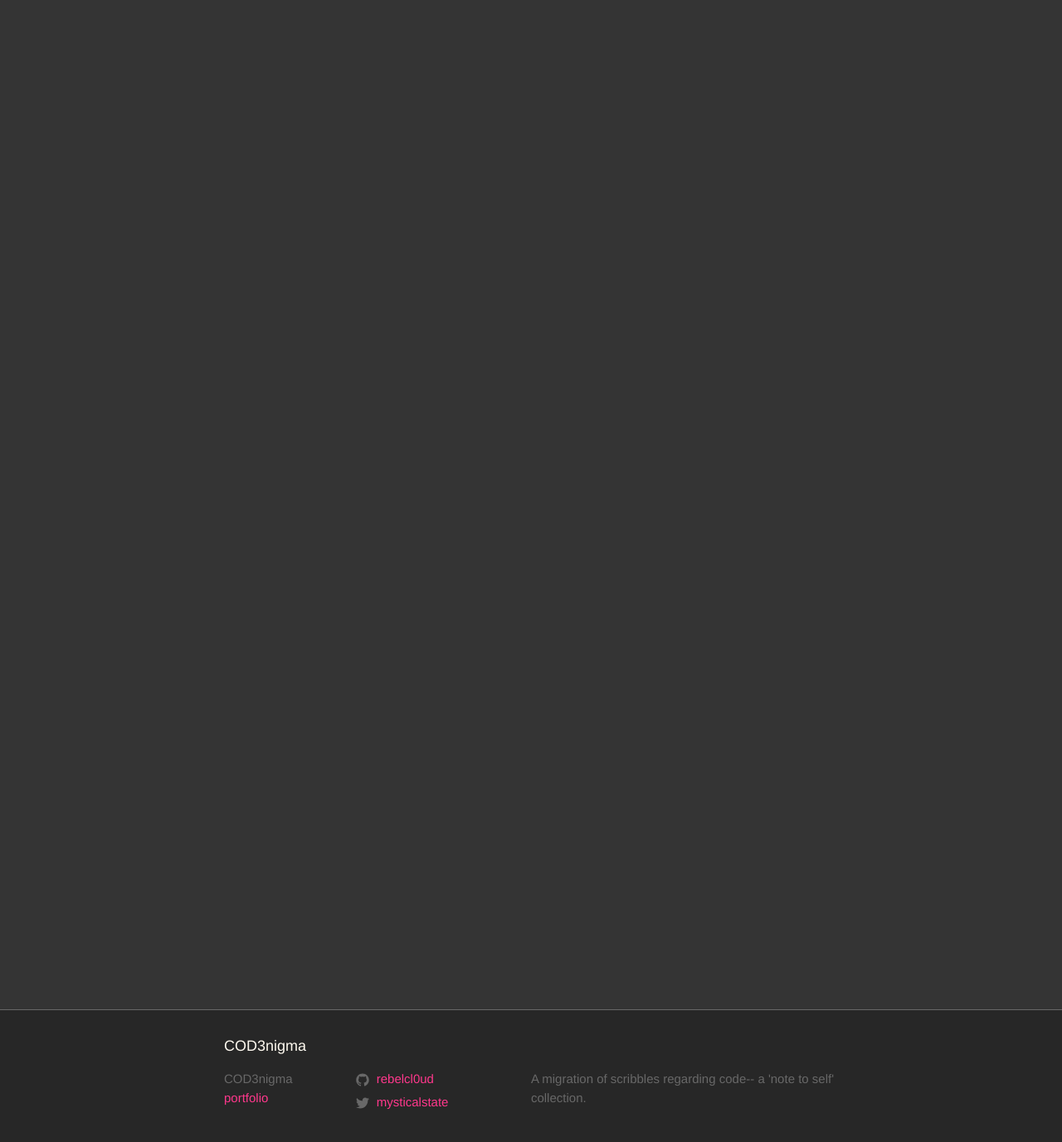
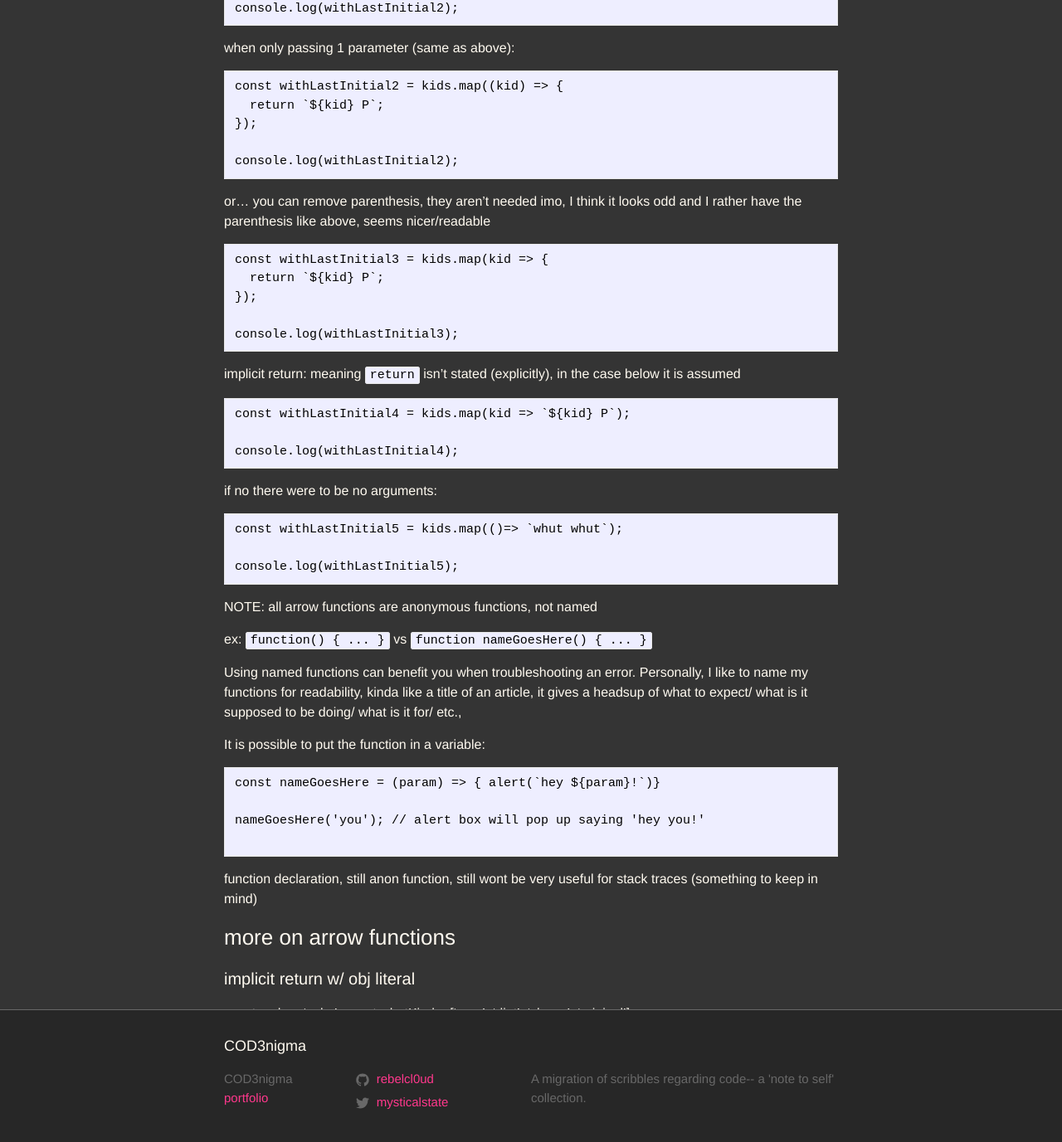
Before and after one commit to rebelcl0ud/blog, a Jekyll site: the page built from _posts/2018-03-20-[26]-es6-status.markdown, in a window 1280 px wide and 1400 px high, scrolled down 4354 px. Shown: the top 1377 px of the window at 83% size. Built offline with Jekyll 4.4.1, drawn with Linux system fonts in a browser that asks for light colours; some of the changed text lies outside the part shown.

Commit message:
added some arrow function stufffff, examples and such

````diff
--- a/_posts/2018-03-20-[26]-es6-status.markdown
+++ b/_posts/2018-03-20-[26]-es6-status.markdown
@@ -5,8 +5,7 @@ date:   2018-03-20
 categories: javascript
 ---
 
-This is me yellow brick road*-ing*... to better grasp JS/ES6
-
+This is me yellow brick road-ing… to better grasp JS/ES6
 
 ### var scope
 
@@ -56,7 +55,7 @@ would return the same used globally, but to prevent leaking in this case it just
 
 ```
 {
-	const name = JO;
+  const name = JO;
 	console.log(name); // JO
 }
 
@@ -174,3 +173,114 @@ For immutable values, to make immutable arrays/objects use `Object.freeze();`
 Do not use `const` to make constant (immutable) values, use for non-reassignable variables
 
 - - -
+## arrow functions
+
+concise, impicit returns (allowing one-liners), doesn'r rebind value of `this` when using arrow function within other function
+
+const kids = ['bandit', 'flavor', 'scrappy'];
+
+original, non-arrow function:
+```
+const withLastInitial = kids.map(function(kid) {
+  return `${kid} P`;
+});
+
+console.log(withLastInitial);
+```
+
+using arrow function:
+```
+const withLastInitial2 = kids.map((kid) => {
+  return `${kid} P`;
+});
+
+console.log(withLastInitial2);
+```
+
+when only passing 1 parameter (same as above):
+```
+const withLastInitial2 = kids.map((kid) => {
+  return `${kid} P`;
+});
+
+console.log(withLastInitial2);
+```
+
+or... you can remove parenthesis, they aren't needed
+imo, I think it looks odd and I rather have the parenthesis like above, seems nicer/readable
+
+```
+const withLastInitial3 = kids.map(kid => {
+  return `${kid} P`;
+});
+
+console.log(withLastInitial3);
+```
+
+implicit return:
+meaning `return` isn't stated (explicitly), in the case below it is assumed
+
+```
+const withLastInitial4 = kids.map(kid => `${kid} P`);
+
+console.log(withLastInitial4);
+```
+
+if no there were to be no arguments:
+```
+const withLastInitial5 = kids.map(()=> `whut whut`);
+
+console.log(withLastInitial5);
+```
+
+NOTE: all arrow functions are anonymous functions, not named
+
+ex: `function() { ... }` vs `function nameGoesHere() { ... }`
+
+Using named functions can benefit you when troubleshooting an error. Personally, I like to name my functions for readability, kinda like a title of an article, it gives a headsup of what to expect/ what is it supposed to be doing/ what is it for/ etc.,
+
+It is possible to put the function in a variable:
+```
+const nameGoesHere = (param) => { alert(`hey ${param}!`)}
+
+nameGoesHere('you'); // alert box will pop up saying 'hey you!'
+
+```
+
+function declaration, still anon function, still wont be very useful for stack traces (something to keep in mind)
+
+### more on arrow functions
+#### implicit return w/ obj literal
+
+const soda = 'coke';
+const whatKind = ['zero', 'diet', 'cherry', 'original'];
+
+{
+  whatKind: whatKind,
+  soda: soda
+}
+
+const pop = whatKind.map((whatKind, i) => ({name: whatKind, soda: soda, order: i}))
+
+NOTE: without the outer parenthesis you will get a syntax error^
+Why? The removal of the curly brackets would do an implicit return, however to do an implicit return on an object literal, not actual function block you need to enclose it with a pair of parenthesis-- it shows you are returning an object literal
+
+ANOTHER NOTE: and a pretty sweet one... use `console.table(pop)` will spit out info in a pretty table. Much nicer than using Object dropdowns in console
+
+const pop = whatKind.map((whatKind, i) => ({name: whatKind, soda, order: i}))
+the use of `variableName: propertyName` is not necessary when the same (es6 feature, cuts redundancy)
+
+another example:
+```
+const ages = [15, 18, 21, 25, 32, 50, 55, 82];
+
+// grab all 50/over
+
+// const overFifty = ages.filter( age => if(age >= 50));
+
+const overFifty = ages.filter( age => age >= 50 );
+console.log(overFifty);
+```
+first thought, to use if statement, but unnecessary since able to pass condition -- filter will return if true and not if false
+
+what returns true will be put into `overFifty` array
````
